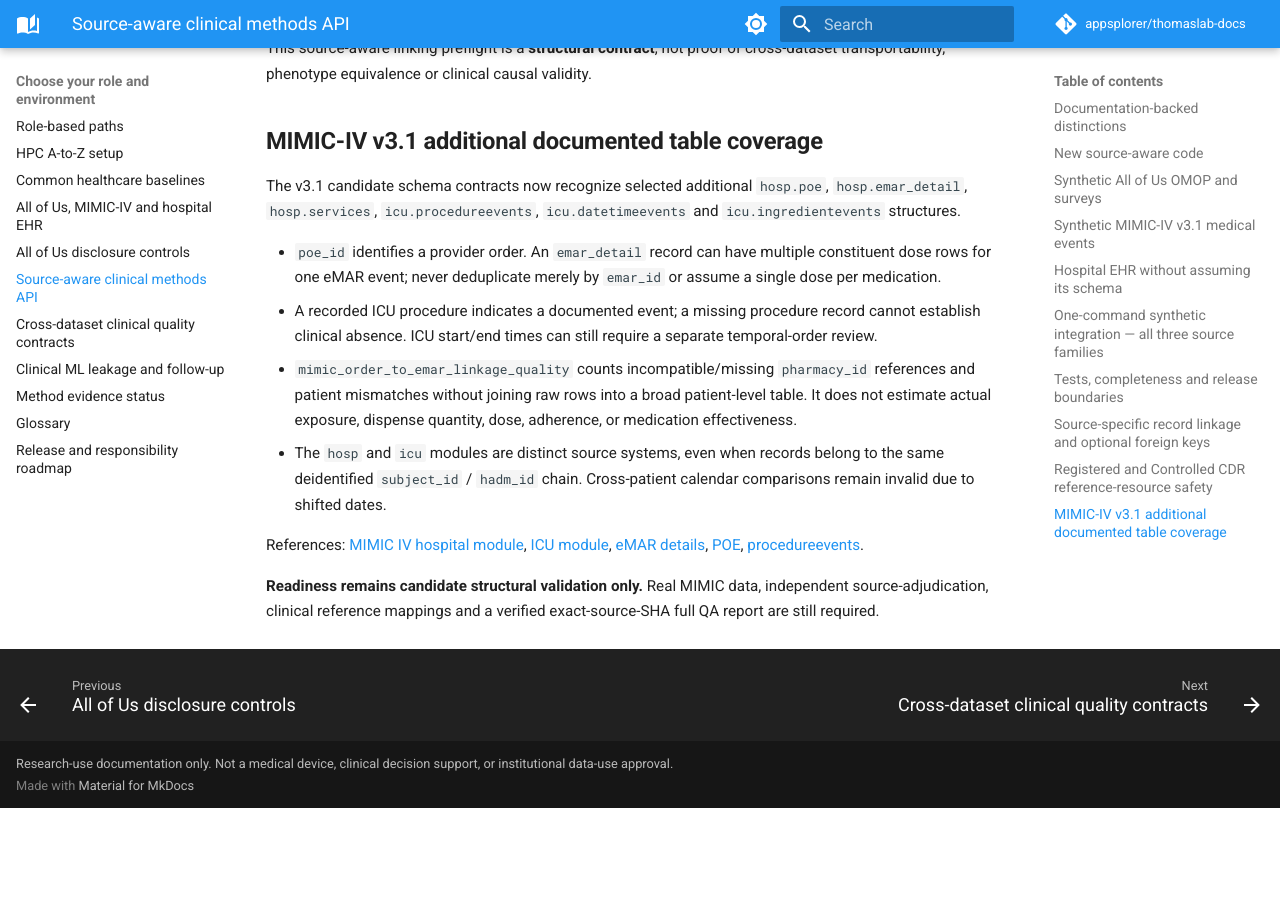
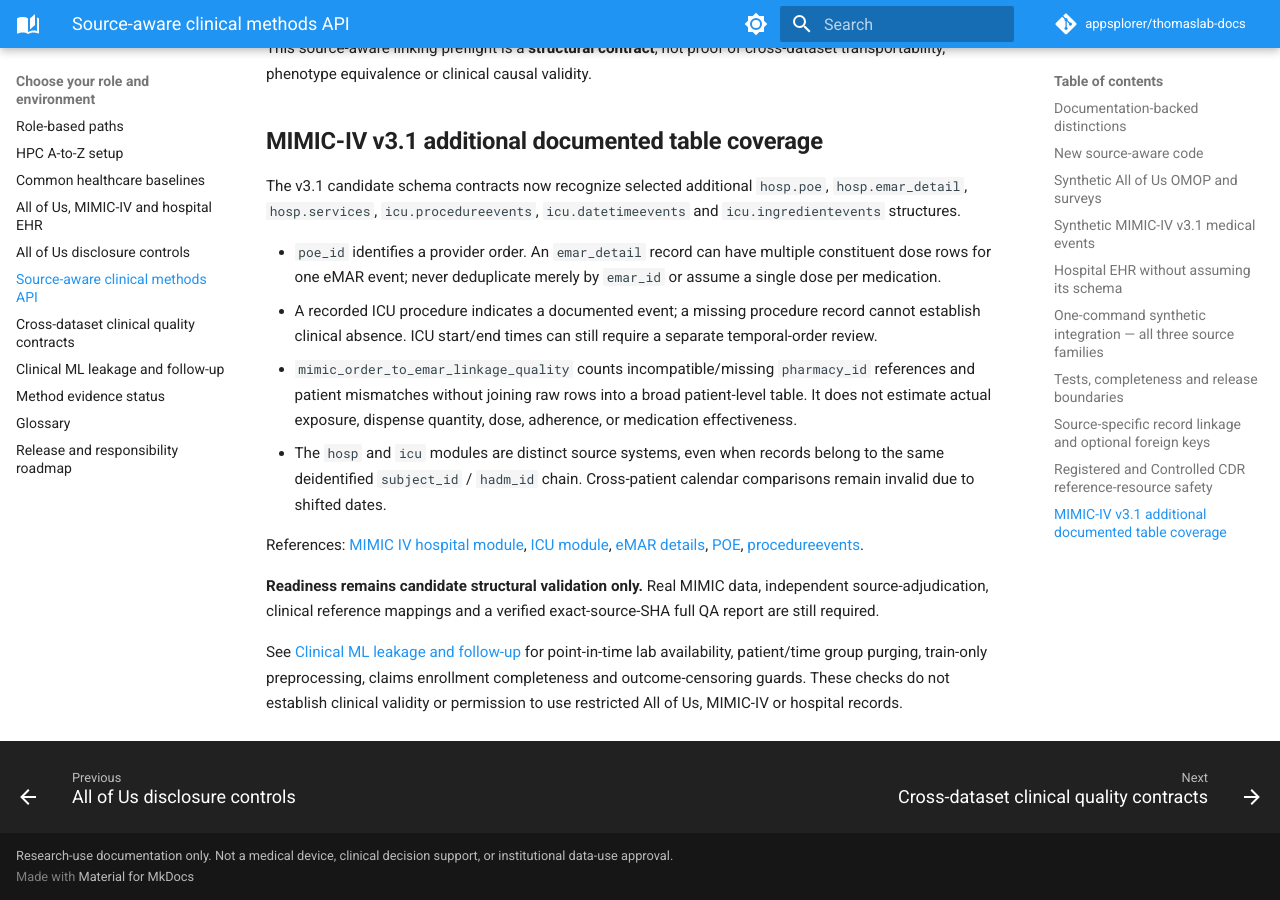
Before and after one commit to appsplorer/thomaslab-docs, an MkDocs documentation site: the page built from docs/guides/clinical-dataset-methods.md, in a window 1280 px wide and 900 px high, scrolled down 5759 px. Built offline with MkDocs 1.6.1 and Material for MkDocs 9.7.7, drawn with Linux system fonts in a browser that asks for light colours; comment, search, counter and statistics services are not loaded; before the commit the page ends 6567 px from its top, so only the background shows below that.

Commit message:
docs: source-aware clinical leakage expansion and explicit remaining scientific release gates

```diff
--- a/docs/guides/clinical-dataset-methods.md
+++ b/docs/guides/clinical-dataset-methods.md
@@ -270,3 +270,10 @@ References: [MIMIC IV hospital module](https://mimic.mit.edu/docs/iv/modules/hos
 **Readiness remains candidate structural validation only.** Real MIMIC data,
 independent source-adjudication, clinical reference mappings and a
 verified exact-source-SHA full QA report are still required.
+
+
+See [Clinical ML leakage and follow-up](clinical-leakage-and-followup.md)
+for point-in-time lab availability, patient/time group purging, train-only
+preprocessing, claims enrollment completeness and outcome-censoring guards.
+These checks do not establish clinical validity or permission to use restricted
+All of Us, MIMIC-IV or hospital records.
```
